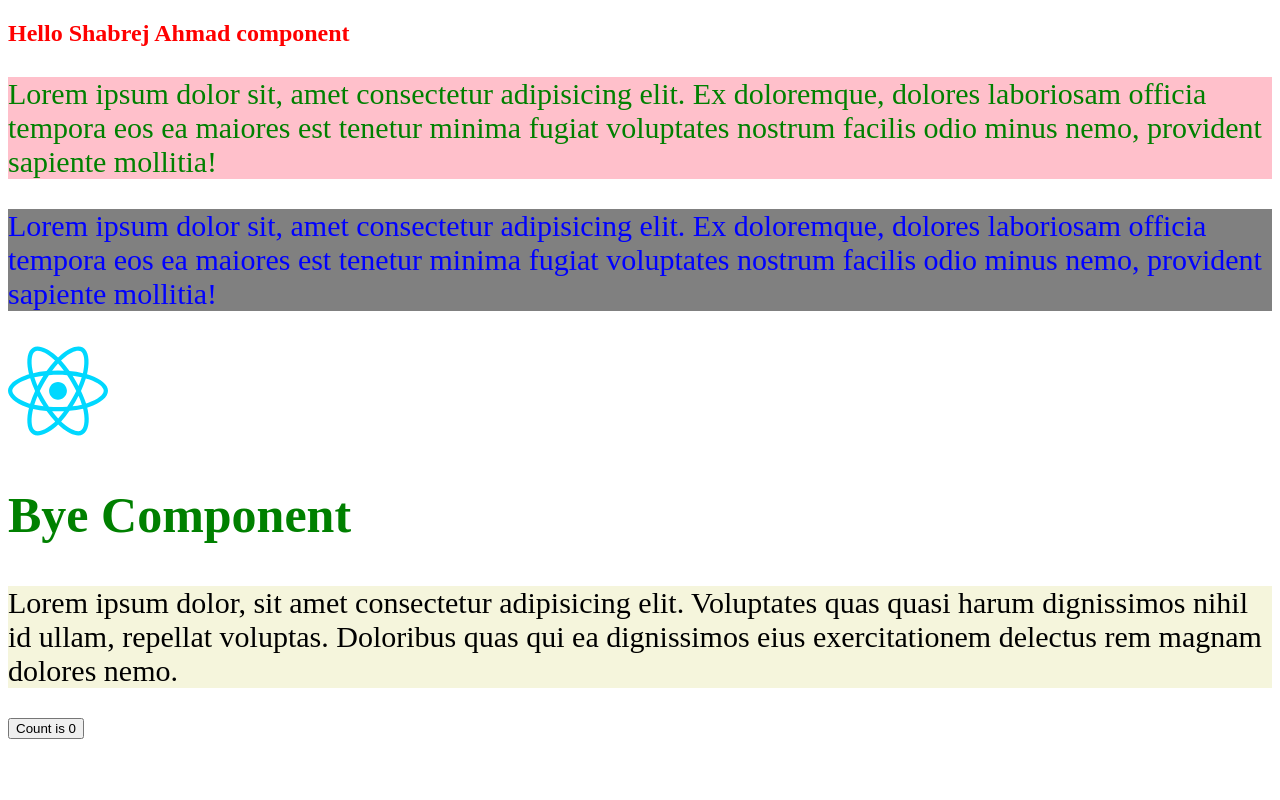
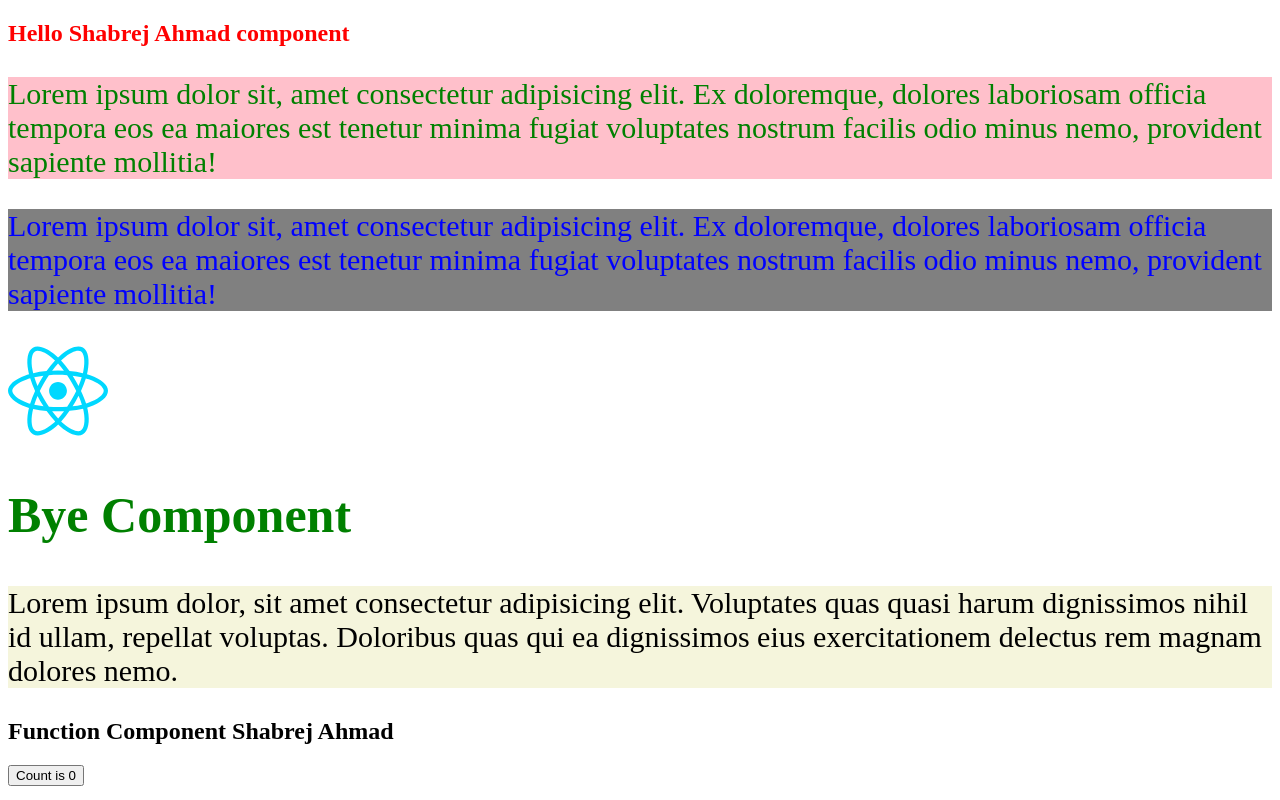
Before and after one commit to shabrej15/reactlearnapp, a React (Vite) app: page / in a window 1280 px wide. Built offline with nearby package versions, Linux system fonts and the light colour scheme.

Commit message:
basic function

```diff
--- a/src/App.jsx
+++ b/src/App.jsx
@@ -5,6 +5,7 @@ import reactLogo from './assets/react.svg'
 import './App.css'
 import Hello from './Hello'
 import Bye from './Bye'
+import Myfunction from './Myfunction'
 
 function App() {
   const [count, setCount] = useState(0)
@@ -20,6 +21,7 @@ function App() {
         <Hello/>
         <img src={reactLogo} alt="reactLogo" width="100" height="100" />
         <Bye/>
+        <Myfunction/>
 
         {/* <div>
           <h1>Get started</h1>
--- /dev/null
+++ b/src/Myfunction.jsx
@@ -0,0 +1,11 @@
+const Myfunction = ()=>{
+
+    const name = ()=>{
+        return "Shabrej Ahmad";
+    }
+    return (
+        <h1>Function Component {name()}</h1>
+    )
+}
+
+export default Myfunction
```
